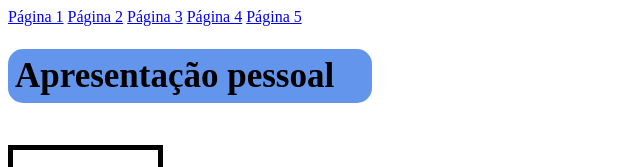
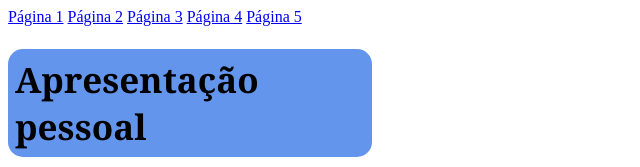
Before and after one commit to caiquefgoncalves/site-5-paginas, a plain HTML site: page index.html in a window 1280 px wide. Shown: the top 167 px of the page, without its empty margins (0-640 px from the left). Drawn offline with Linux system fonts and the light colour scheme.

Commit message:
Alteração de fontes
Deixei uma fonte com mais destaque no titulo

```diff
--- a/index.html
+++ b/index.html
@@ -10,7 +10,7 @@
                 border-radius: 15px;
                 font-size: 35px;
                 padding: 7px;
-                font-family: 'Times New Roman';
+                font-family:Georgia;
                 width: 350px;
             }
 
```
